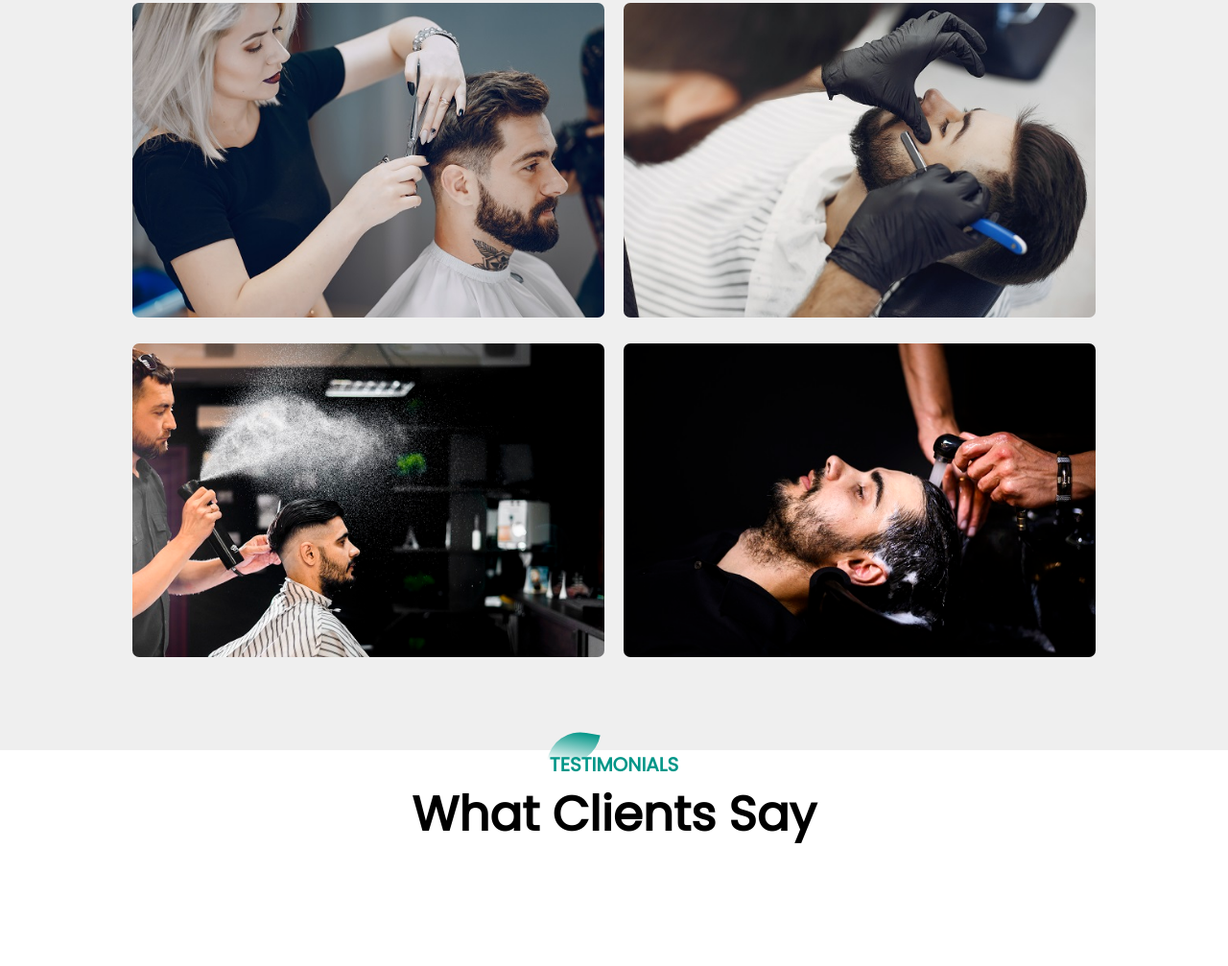
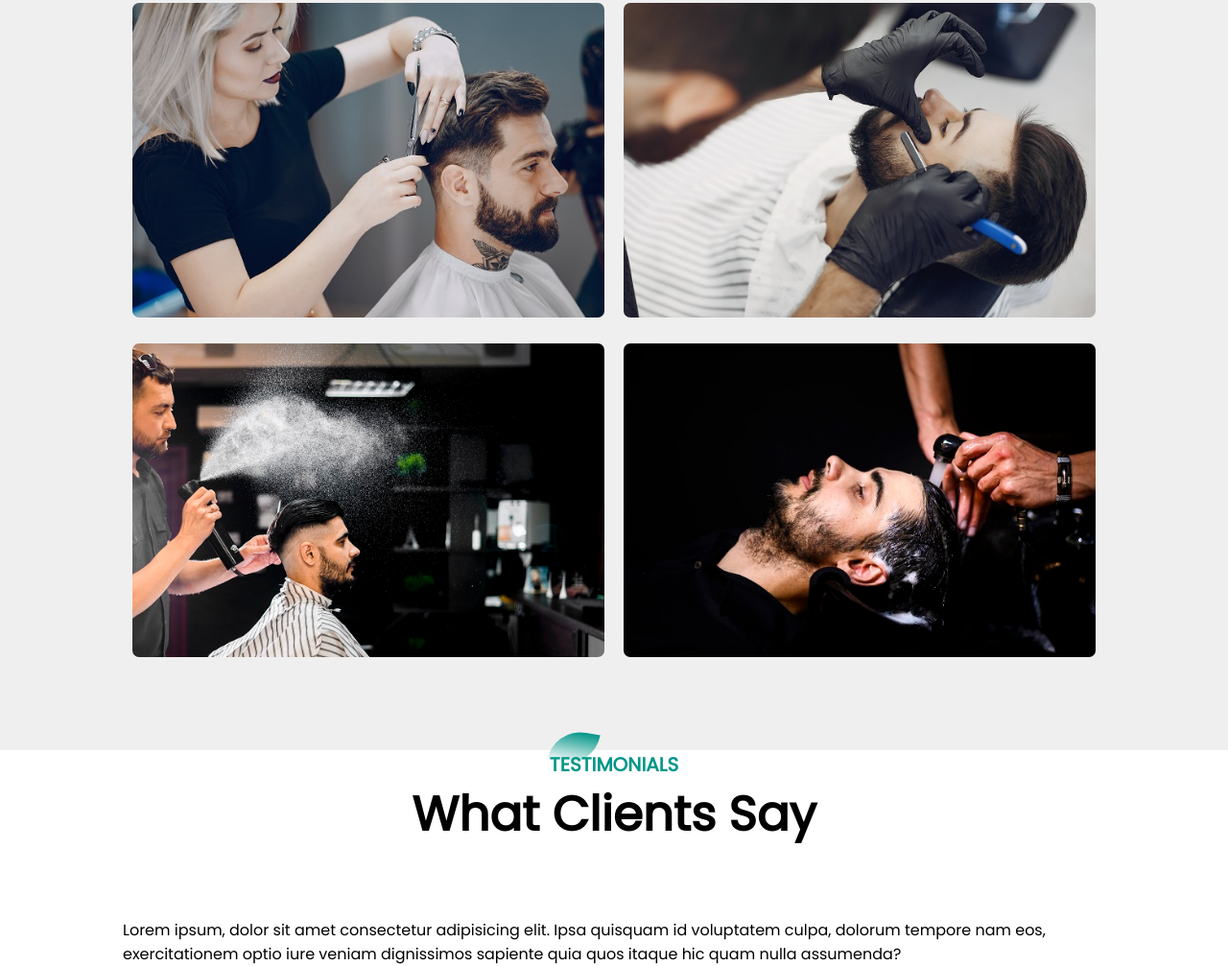
Before and after one commit to abuemkezeChu/barber-shop, a plain HTML site: page index.html in a window 1280 px wide. Shown: the part 1845-2852 px from the top of the page at 96% size. Before the commit the page ends 2802 px from the top, so only its background shows below. Drawn offline with Linux system fonts and the light colour scheme.

Commit message:
start testimonial section

```diff
--- a/index.html
+++ b/index.html
@@ -148,6 +148,13 @@
         <p>TESTIMONIALS</p>
         <h1>What Clients Say</h1>
       </div>
+      <div class="testimonial-row">
+        <div class="testimonial-col">
+          <p>Lorem ipsum, dolor sit amet consectetur adipisicing elit. Ipsa quisquam id voluptatem culpa, dolorum tempore nam eos, exercitationem optio iure veniam dignissimos sapiente quia quos itaque hic quam nulla assumenda?</p>
+        </div>
+        <div class="testimonial-col"></div>
+        <div class="testimonial-col"></div>
+      </div>
     </section>
 
     <script>
--- a/style.css
+++ b/style.css
@@ -309,3 +309,12 @@ hr{
     bottom: 25% !important;
   }
 }
+
+.testimonial-row{
+   width: 80%;
+   margin: auto;
+   display: flex;
+   justify-content: space-between;
+   align-items: flex-start;
+   flex-wrap: wrap;
+}
```
